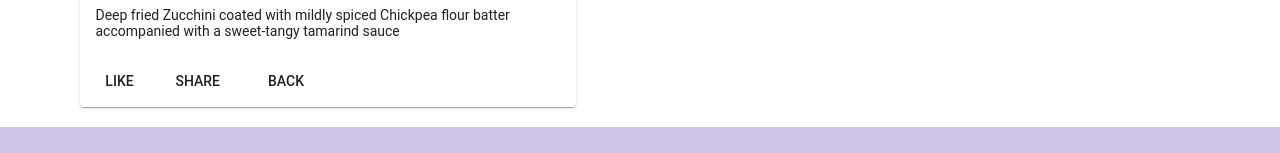
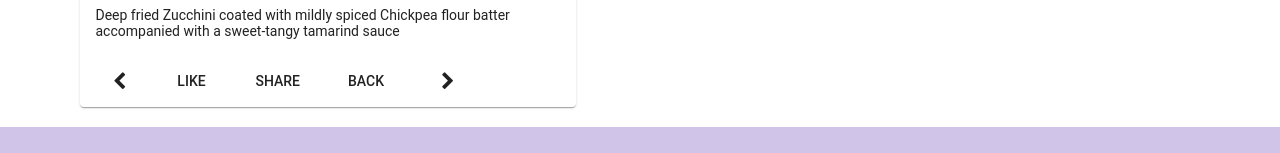
Before and after one commit to framafer/conFusion, an Angular app: page /dishdetail/1 in a window 1280 px wide. Shown: the part 1024-1177 px from the top of the page. Built offline with nearby package versions, Linux system fonts and the light colour scheme.

Commit message:
RxJS Part 2

```diff
--- a/src/app/dishdetail/dishdetail.component.html
+++ b/src/app/dishdetail/dishdetail.component.html
@@ -28,11 +28,14 @@
             </p>
           </mat-card-content>
           <mat-card-actions>
+            <button mat-button [routerLink]="['/dishdetail', prev]"><span class="fa fa-chevron-left fa-lg"></span></button>
             <button mat-button>LIKE</button>
             <button mat-button>SHARE</button>
             <button mat-button (click)="goBack()">BACK</button>
+            <span class="flex-spacer"></span>
+            <button mat-button [routerLink]="['/dishdetail', next]"><span class="fa fa-chevron-right fa-lg"></span></button>
           </mat-card-actions>
-        </mat-card>
+         </mat-card>
 
         <div [hidden]="dish">
           <mat-spinner></mat-spinner><h4>Loading . . . Please Wait</h4>
--- a/src/app/dishdetail/dishdetail.component.ts
+++ b/src/app/dishdetail/dishdetail.component.ts
@@ -4,6 +4,8 @@ import { DishService } from '../services/dish.service';
 
 import { Params, ActivatedRoute } from '@angular/router';
 import { Location } from '@angular/common';
+import { switchMap } from 'rxjs/operators';
+
 
 @Component({
   selector: 'app-dishdetail',
@@ -14,14 +16,25 @@ export class DishdetailComponent implements OnInit {
 
   dish: Dish;
 
+  dishIds: string[];
+  prev: string;
+  next: string;
+
   constructor(private dishservice: DishService,
     private route: ActivatedRoute,
     private location: Location) { }
 
-  ngOnInit() {
-    const id = this.route.snapshot.params['id'];
-    this.dishservice.getDish(id).subscribe(dish => this.dish = dish);
-  }
+    ngOnInit() {
+      this.dishservice.getDishIds().subscribe(dishIds => this.dishIds = dishIds);
+      this.route.params.pipe(switchMap((params: Params) => this.dishservice.getDish(params['id'])))
+      .subscribe(dish => { this.dish = dish; this.setPrevNext(dish.id);});
+    }
+
+    setPrevNext(dishId: string) {
+      const index = this.dishIds.indexOf(dishId);
+      this.prev = this.dishIds[(this.dishIds.length + index - 1) % this.dishIds.length];
+      this.next = this.dishIds[(this.dishIds.length + index + 1) % this.dishIds.length];
+    }
 
   goBack(): void {
     this.location.back();
--- a/src/app/services/dish.service.ts
+++ b/src/app/services/dish.service.ts
@@ -26,4 +26,9 @@ export class DishService {
   getFeaturedDish(): Observable<Dish> {
     return of(DISHES.filter((dish) => dish.featured)[0]).pipe(delay(2000));
   }
+
+  getDishIds(): Observable<string[] | any> {
+    return of(DISHES.map(dish => dish.id ));
+  }
+
 }
```
